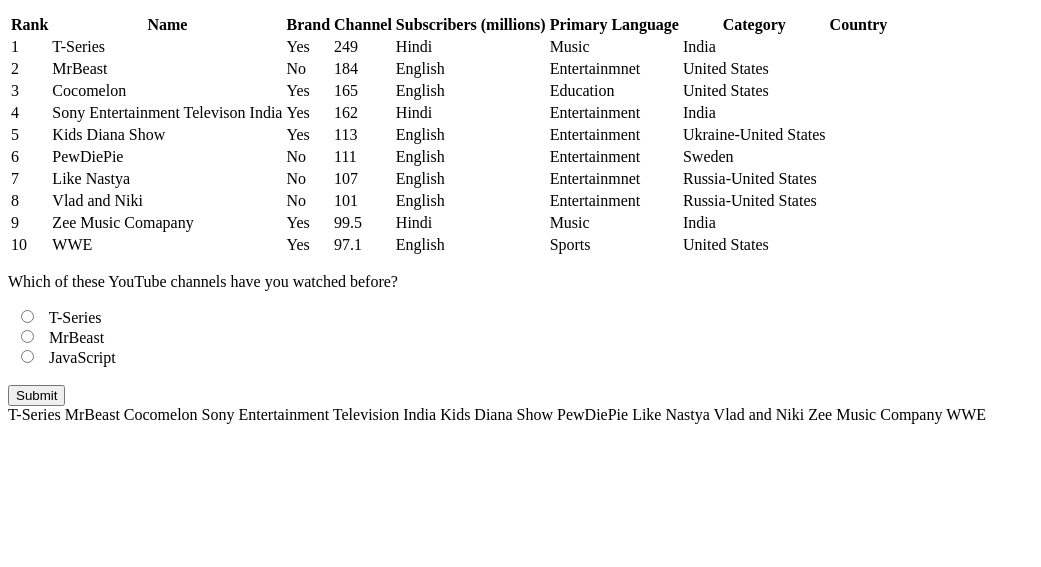
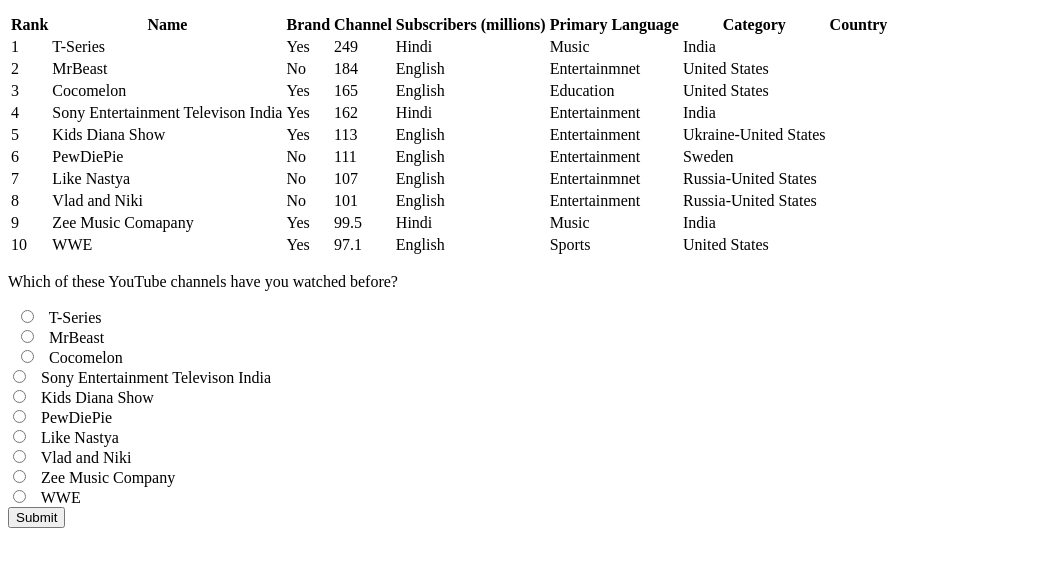
Before and after one commit to Susiexx04/Exercise3, a plain HTML site: page index.html in a window 1280 px wide. Shown: the part 101-668 px from the top of the page, without its empty margins (0-1041 px from the left). Drawn offline with Linux system fonts and the light colour scheme.

Commit message:
more content

```diff
--- a/index.html
+++ b/index.html
@@ -1,12 +1,11 @@
-<!DOCTYPE HTML>
+<!DOCTYPE html>
 <html>
+  <html lang="en-CA">
   <body>
 
     <h1>
       Top YouTube Channels
-   </h1
-
-  <p>Data:
+    </h1> <p>Data:
     <a href="https://en.wikipedia.org/wiki/List_of_most-subscribed_YouTube_channels#50_most-subscribed_channels" target="_blank">Wikipedia </a></p>
     <p>
 
@@ -124,20 +123,25 @@
         <label for="t-series">T-Series</label><br>
         <input type="radio" id="MrBeast" name="YouTube_channels" value="MrBeast">
         <label for="mrbeast">MrBeast</label><br>
-  <input type="radio" id="javascript" name="fav_language" value="JavaScript">
-  <label for="javascript">JavaScript</label><br><br>
+        <input type="radio" id="Cocomelon" name="YouTube_channels" value="Cocomelon">
+        <label for="cocomelon">Cocomelon</label><br>
+      <input type="radio" id="Sony Entertainment Televison India" name="YouTube_channels" value="Sony Entertainmnet Televison India">
+        <label for="sony entertainment televison india">Sony Entertainment Televison India</label><br>
+      <input type="radio" id="Kids Diana Show" name="YouTube_channels" value="Kids Diana Show">
+        <label for="kids diana show">Kids Diana Show</label><br>
+      <input type="radio" id="PewDiePie" name="YouTube_channels" value="PewDiePie">
+        <label for="pewdiepie">PewDiePie</label><br>
+      <input type="radio" id="Like Nastya" name="YouTube_channels" value="Like Nastya">
+        <label for="like nastya">Like Nastya</label><br>
+      <input type="radio" id="Vlad and Niki" name="YouTube_channels" value="Vlad and Niki">
+        <label for="vlad and niki">Vlad and Niki</label><br>
+      <input type="radio" id="Zee Music Comapany" name="YouTube_channels" value="Zee Music Company">
+        <label for="zee music company">Zee Music Company</label><br>
+      <input type="radio" id="WWE" name="YouTube_channels" value="WWE">
+        <label for="wwe">WWE</label><br>
       <input type="submit" value="Submit">
     </form>
-
-T-Series
-MrBeast
-Cocomelon
-	Sony Entertainment Television India
-	Kids Diana Show
-PewDiePie
-Like Nastya
-Vlad and Niki
-Zee Music Company
-	WWE
+    </p>
   </body>
 </html>
+</html>
```
Lines whose indentation alone changed are shown as unchanged.
